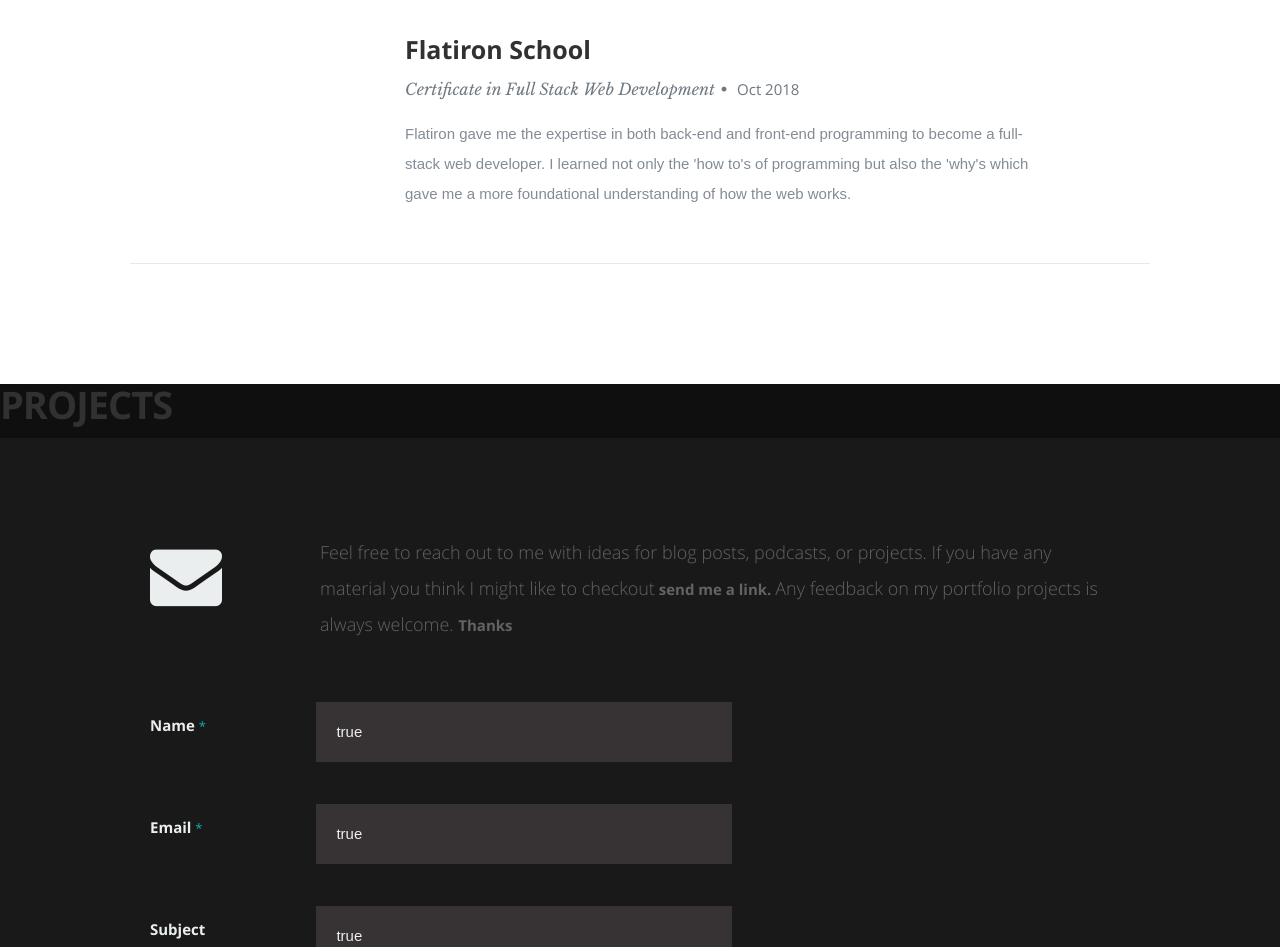
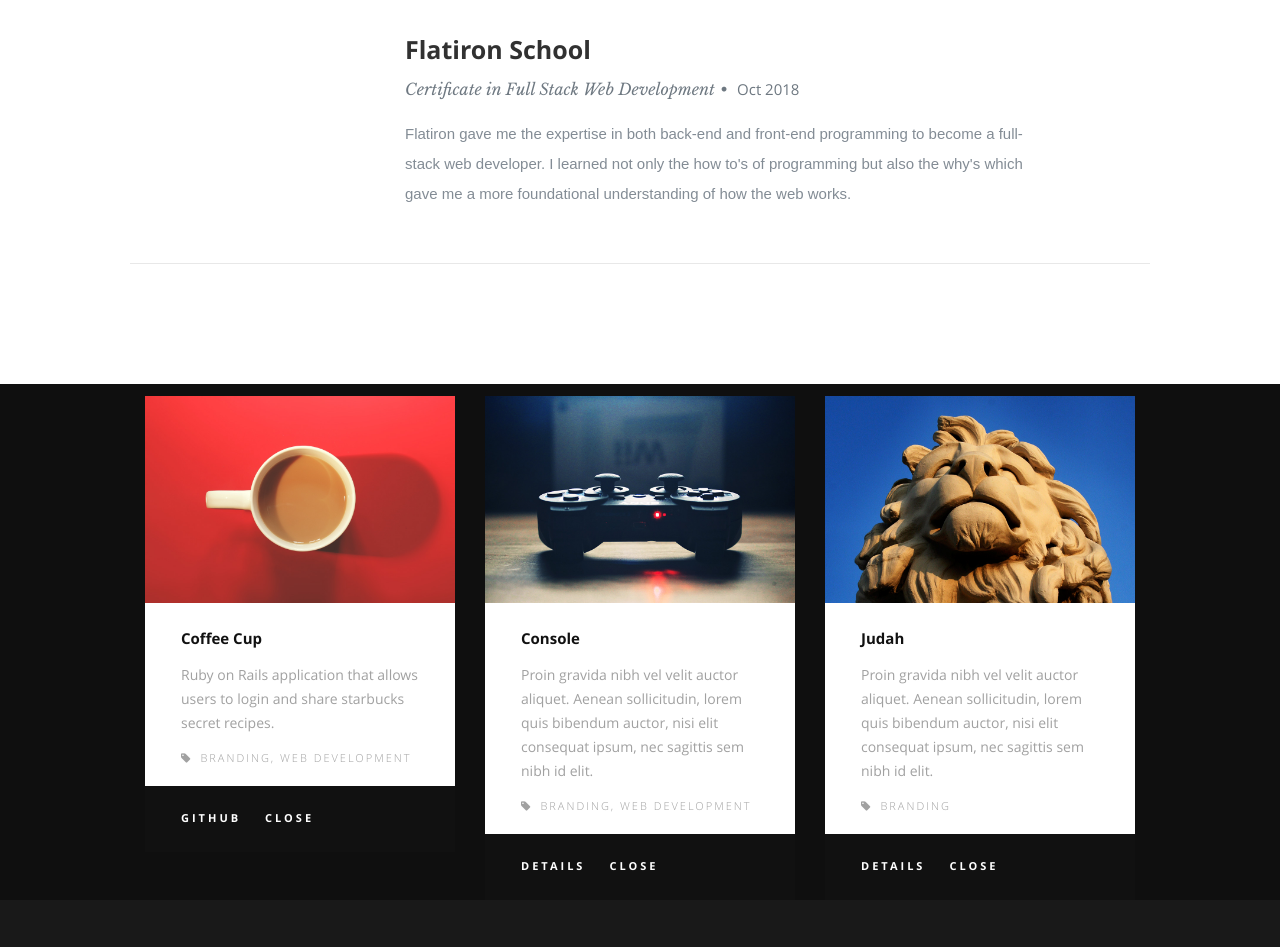
Before and after one commit to jedpeek/react-portfolio, a React (Create React App) app: page / in a window 1280 px wide. Shown: the part 1545-2492 px from the top of the page. Built offline with nearby package versions, Linux system fonts and the light colour scheme.

Commit message:
changed resume url in about

```diff
--- a/package.json
+++ b/package.json
@@ -4,7 +4,9 @@
   "private": true,
   "dependencies": {
     "react": "^16.5.2",
+    "react-bootstrap": "^0.32.4",
     "react-dom": "^16.5.2",
+    "react-redux-loading-bar": "^4.0.8",
     "react-scripts": "1.1.5",
     "react-twitter-embed": "^1.2.0"
   },
--- a/public/index.html
+++ b/public/index.html
@@ -4,6 +4,9 @@
     <meta charset="utf-8">
     <meta name="viewport" content="width=device-width, initial-scale=1, shrink-to-fit=no">
     <meta name="theme-color" content="#000000">
+
+    <link rel="stylesheet" href="https://maxcdn.bootstrapcdn.com/bootstrap/3.3.7/css/bootstrap.min.css" integrity="sha384-BVYiiSIFeK1dGmJRAkycuHAHRg32OmUcww7on3RYdg4Va+PmSTsz/K68vbdEjh4u" crossorigin="anonymous">
+    <link rel="stylesheet" href="https://maxcdn.bootstrapcdn.com/bootstrap/3.3.7/css/bootstrap-theme.min.css" integrity="sha384-rHyoN1iRsVXV4nD0JutlnGaslCJuC7uwjduW9SVrLvRYooPp2bWYgmgJQIXwl/Sp" crossorigin="anonymous">
 
     <link rel="stylesheet" href="%PUBLIC_URL%/css/default.css">
     <link rel="stylesheet" href="%PUBLIC_URL%/css/layout.css">
--- a/src/App.js
+++ b/src/App.js
@@ -1,7 +1,7 @@
 import React, { Component } from 'react';
 import Header from './components/header/header';
 import About from './components/about/about';
-import Resume from './components/resume/resume';
+import Education from './components/resume/education';
 import Project from './components/projects/projects';
 import Contact from './components/contact/contact';
 import Footer from './components/footer/footer';
@@ -15,7 +15,7 @@ class App extends Component {
       <div className="App">
         <Header resumeData={resumeData} />
         <About aboutData={aboutData}/>
-        <Resume />
+        <Education />
         <Project />
         <Contact />
         <Footer />
--- a/src/components/about/about.js
+++ b/src/components/about/about.js
@@ -25,7 +25,7 @@ export default class About extends Component {
                     </div>
                     <div className="columns download">
                       <p>
-                        <a href="#GENERATE_LINK" className="button"><i className="fa fa-download" />Download Resume</a>
+                        <a href="https://docs.google.com/document/d/12ij2dSYKVWpVaQ8YUCirr36F46s7S9LXwrNtX9-vtKo/export?format=doc" className="button"><i className="fa fa-download" />Download Resume</a>
                       </p>
                     </div>
                   </div> {/* end row */}
--- a/src/components/navbar.js
+++ b/src/components/navbar.js
@@ -9,7 +9,7 @@ import React, { Component, Fragment } from 'react';
           <ul id="nav" className="nav">
             <li className="current"><a className="smoothscroll" href="#home">Home</a></li>
             <li><a className="smoothscroll" href="#about">About</a></li>
-            <li><a className="smoothscroll" href="#resume">Resume</a></li>
+            <li><a className="smoothscroll" href="#education">Education</a></li>
             <li><a className="smoothscroll" href="#project">Projects</a></li>
             <li><a className="smoothscroll" href="#contact">Contact</a></li>
           </ul>
--- a/src/components/projects/projects.js
+++ b/src/components/projects/projects.js
@@ -1,23 +1,35 @@
 import React, { Component, Fragment } from 'react';
+import {Grid, Row, Col, code } from 'react-bootstrap'
 export default class Project extends Component {
   render() {
     return (
       <React.Fragment>
-      <h1>PROJECTS</h1>
-      <div>
-        <div id="modal-01" className="popup-modal mfp-hide">
+      <section id="project">
+        <Grid>
+          <Row className="show-grid">
+            <Col xs={12} md={12} lg={12}>
+              <h1></h1>
+            </Col>
+            <Col xs={12} md={8} lg={4}>
+              <code>
+                <div id="modal-01" className="popup-modal ">
                   <img className="scale-with-grid" src="images/portfolio/modals/m-coffee.jpg" alt />
                   <div className="description-box">
                     <h4>Coffee Cup</h4>
-            <p>Proin gravida nibh vel velit auctor aliquet. Aenean sollicitudin, lorem quis bibendum auctor, nisi elit consequat ipsum, nec sagittis sem nibh id elit.</p>
-            <span className="categories"><i className="fa fa-tag" />Branding, Webdesign</span>
+                    <p>Ruby on Rails application that allows users to login and share starbucks secret recipes.</p>
+                    <span className="categories"><i className="fa fa-tag" />Branding, Web Development</span>
                   </div>
                   <div className="link-box">
-            <a href="http://www.behance.net">Details</a>
-            <a className="popup-modal-dismiss">Close</a>
+                    <a href="https://github.com/jedpeek/sbux-secret-menu-rails">GITHUB</a>
+                    <a className="popup-modal-dismiss" onClick={this.handleClick}>Close</a>
                   </div>
-        </div>{/* modal-01 End */}
-        <div id="modal-02" className="popup-modal mfp-hide">
+                </div>
+              </code>
+            </Col>{/* PROJECT 1 END */}
+
+            <Col xs={12} md={8} lg={4}>
+              <code>
+                <div id="modal-02" className="popup-modal">
                   <img className="scale-with-grid" src="images/portfolio/modals/m-console.jpg" alt />
                   <div className="description-box">
                     <h4>Console</h4>
@@ -28,8 +40,13 @@ export default class Project extends Component {
                     <a href="http://www.behance.net">Details</a>
                     <a className="popup-modal-dismiss">Close</a>
                   </div>
-        </div>{/* modal-02 End */}
-        <div id="modal-03" className="popup-modal mfp-hide">
+                </div>
+              </code>
+            </Col>{/* PROJECT 2 END */}
+
+            <Col xs={12} md={8} lg={4}>
+              <code>
+                <div id="modal-03" className="popup-modal">
                   <img className="scale-with-grid" src="images/portfolio/modals/m-judah.jpg" alt />
                   <div className="description-box">
                     <h4>Judah</h4>
@@ -40,68 +57,12 @@ export default class Project extends Component {
                     <a href="http://www.behance.net">Details</a>
                     <a className="popup-modal-dismiss">Close</a>
                   </div>
-        </div>{/* modal-03 End */}
-        <div id="modal-04" className="popup-modal mfp-hide">
-          <img className="scale-with-grid" src="images/portfolio/modals/m-intothelight.jpg" alt />
-          <div className="description-box">
-            <h4>Into the Light</h4>
-            <p>Proin gravida nibh vel velit auctor aliquet. Aenean sollicitudin, lorem quis bibendum auctor, nisi elit consequat ipsum, nec sagittis sem nibh id elit.</p>
-            <span className="categories"><i className="fa fa-tag" />Photography</span>
                 </div>
-          <div className="link-box">
-            <a href="http://www.behance.net">Details</a>
-            <a className="popup-modal-dismiss">Close</a>
-          </div>
-        </div>{/* modal-04 End */}
-        <div id="modal-05" className="popup-modal mfp-hide">
-          <img className="scale-with-grid" src="images/portfolio/modals/m-farmerboy.jpg" alt />
-          <div className="description-box">
-            <h4>Farmer Boy</h4>
-            <p>Proin gravida nibh vel velit auctor aliquet. Aenean sollicitudin, lorem quis bibendum auctor, nisi elit consequat ipsum, nec sagittis sem nibh id elit.</p>
-            <span className="categories"><i className="fa fa-tag" />Branding, Webdesign</span>
-          </div>
-          <div className="link-box">
-            <a href="http://www.behance.net">Details</a>
-            <a className="popup-modal-dismiss">Close</a>
-          </div>
-        </div>{/* modal-05 End */}
-        <div id="modal-06" className="popup-modal mfp-hide">
-          <img className="scale-with-grid" src="images/portfolio/modals/m-girl.jpg" alt />
-          <div className="description-box">
-            <h4>Girl</h4>
-            <p>Proin gravida nibh vel velit auctor aliquet. Aenean sollicitudin, lorem quis bibendum auctor, nisi elit consequat ipsum, nec sagittis sem nibh id elit.</p>
-            <span className="categories"><i className="fa fa-tag" />Photography</span>
-          </div>
-          <div className="link-box">
-            <a href="http://www.behance.net">Details</a>
-            <a className="popup-modal-dismiss">Close</a>
-          </div>
-        </div>{/* modal-06 End */}
-        <div id="modal-07" className="popup-modal mfp-hide">
-          <img className="scale-with-grid" src="images/portfolio/modals/m-origami.jpg" alt />
-          <div className="description-box">
-            <h4>Origami</h4>
-            <p>Proin gravida nibh vel velit auctor aliquet. Aenean sollicitudin, lorem quis bibendum auctor, nisi elit consequat ipsum, nec sagittis sem nibh id elit.</p>
-            <span className="categories"><i className="fa fa-tag" />Branding, Illustration</span>
-          </div>
-          <div className="link-box">
-            <a href="http://www.behance.net">Details</a>
-            <a className="popup-modal-dismiss">Close</a>
-          </div>
-        </div>{/* modal-07 End */}
-        <div id="modal-08" className="popup-modal mfp-hide">
-          <img className="scale-with-grid" src="images/portfolio/modals/m-retrocam.jpg" alt />
-          <div className="description-box">
-            <h4>Retrocam</h4>
-            <p>Proin gravida nibh vel velit auctor aliquet. Aenean sollicitudin, lorem quis bibendum auctor, nisi elit consequat ipsum, nec sagittis sem nibh id elit.</p>
-            <span className="categories"><i className="fa fa-tag" />Webdesign, Photography</span>
-          </div>
-          <div className="link-box">
-            <a href="http://www.behance.net">Details</a>
-            <a className="popup-modal-dismiss">Close</a>
-          </div>
-        </div>
-      </div>
+              </code>
+            </Col>{/* PROJECT 3 END */}
+          </Row>
+        </Grid>
+      </section>
     </React.Fragment>
     );
   }
--- a/src/components/resume/resume.js
+++ b/src/components/resume/education.js
@@ -1,5 +1,5 @@
 import React, { Component, Fragment } from 'react';
-export default class Resume extends Component {
+export default class education extends Component {
   render() {
     return (
       <React.Fragment>
@@ -29,7 +29,7 @@ export default class Resume extends Component {
                 <p>
                   Flatiron gave me the expertise in both back-end
                   and front-end programming to become a full-stack web developer.
-                  I learned not only the 'how to's of programming but also the 'why's
+                  I learned not only the how to's of programming but also the why's
                   which gave me a more foundational understanding of how the web works.
                 </p>
               </div>
```
Also changed, not shown: src/components/header/header.js (+5 -5 lines), 1 other file (tests, documents, lock files or other folders). Lines whose indentation alone changed are shown as unchanged.
